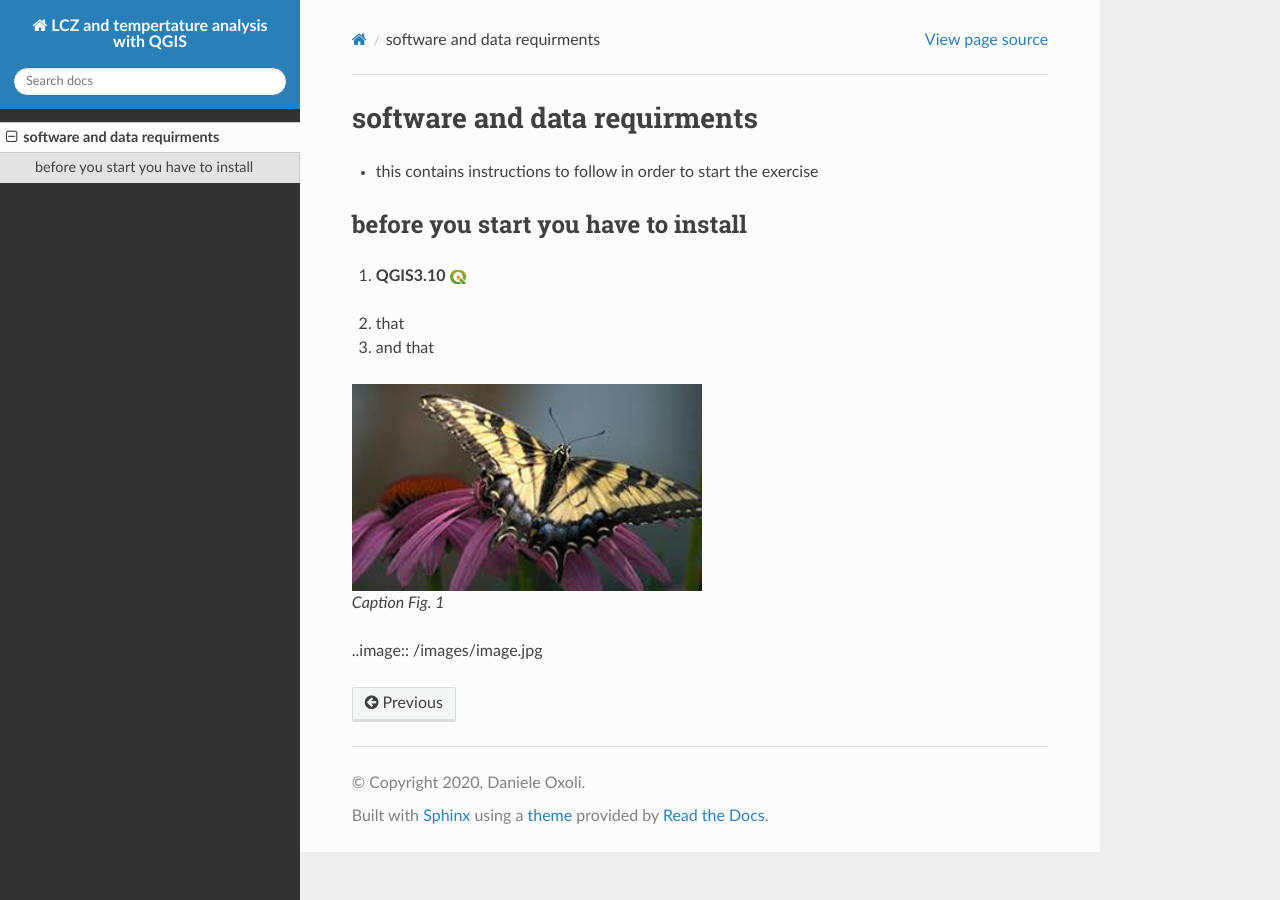
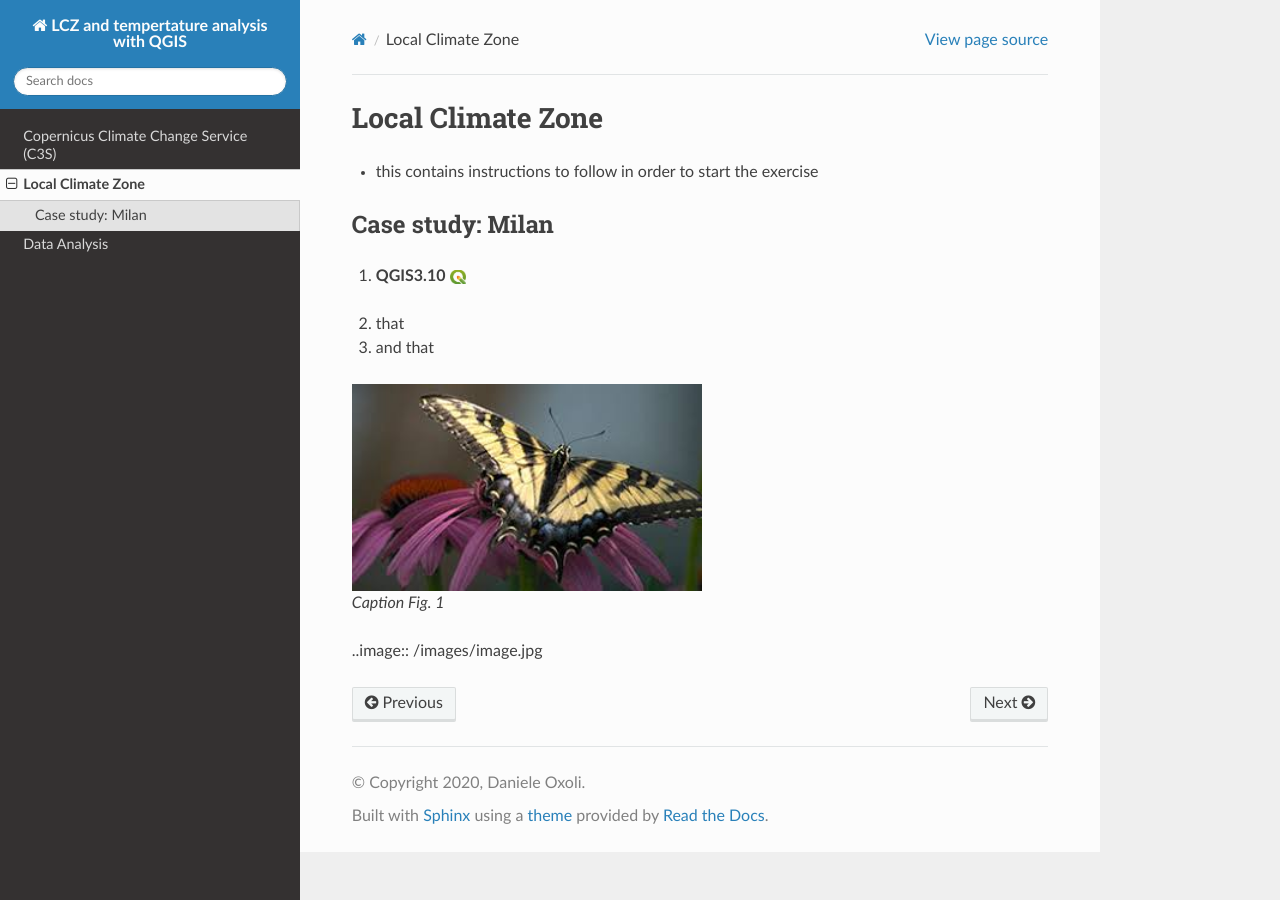
Before and after one commit to opengeolab/CA_LCZ_exercise_docs, a Sphinx documentation site: the page built from source/lcz.rst, in a window 1280 px wide. Built offline with Sphinx 7.4.7 and the Read the Docs theme 2.0.0, drawn with Linux system fonts in a browser that asks for light colours.

Commit message:
add new paragraphs

```diff
--- /dev/null
+++ b/source/cop_climate.rst
@@ -0,0 +1,31 @@
+
+.. _cop_climate:
+
+Copernicus Climate Change Service (C3S)
+============================================
+
+* this contains instructions to follow in order to start the exercise
+
+
+Climate Data Store
+------------------------------------
+
+1. **QGIS3.10** |qgisicon|
+
+.. |qgisicon| image:: images/qgis_icon.png
+   :scale: 5%
+
+2. that
+3. and that
+
+.. figure:: /images/image.jpg
+   :alt: text
+   :scale: 120%
+
+   *Caption Fig. 1*
+
+
+..image:: /images/image.jpg
+
+Temeprature data
+------------------------------------
--- a/source/index.rst
+++ b/source/index.rst
@@ -6,10 +6,12 @@
 Welcome to LCZ and tempertature analysis with QGIS's documentation!
 ===================================================================
 
-This is the first text. You can go to :ref:`another file <requirements>` if you want. but also if you don't
+This is the first text. You can go to :ref:`another file <cop_climate>` if you want. but also if you don't
 
 
 .. toctree::
    :maxdepth: 2
 
-   requirements
+   cop_climate
+   lcz
+   analysis
--- a/source/requirements.rst
+++ b/source/lcz.rst
@@ -1,13 +1,13 @@
 
-.. _requirements:
+.. _lcz:
 
-software and data requirments
+Local Climate Zone
 =============================
 
 * this contains instructions to follow in order to start the exercise
 
 
-before you start you have to install
+Case study: Milan
 ------------------------------------
 
 1. **QGIS3.10** |qgisicon|
```
Also changed, not shown: source/analysis.rst (added, +35 -0 lines).
